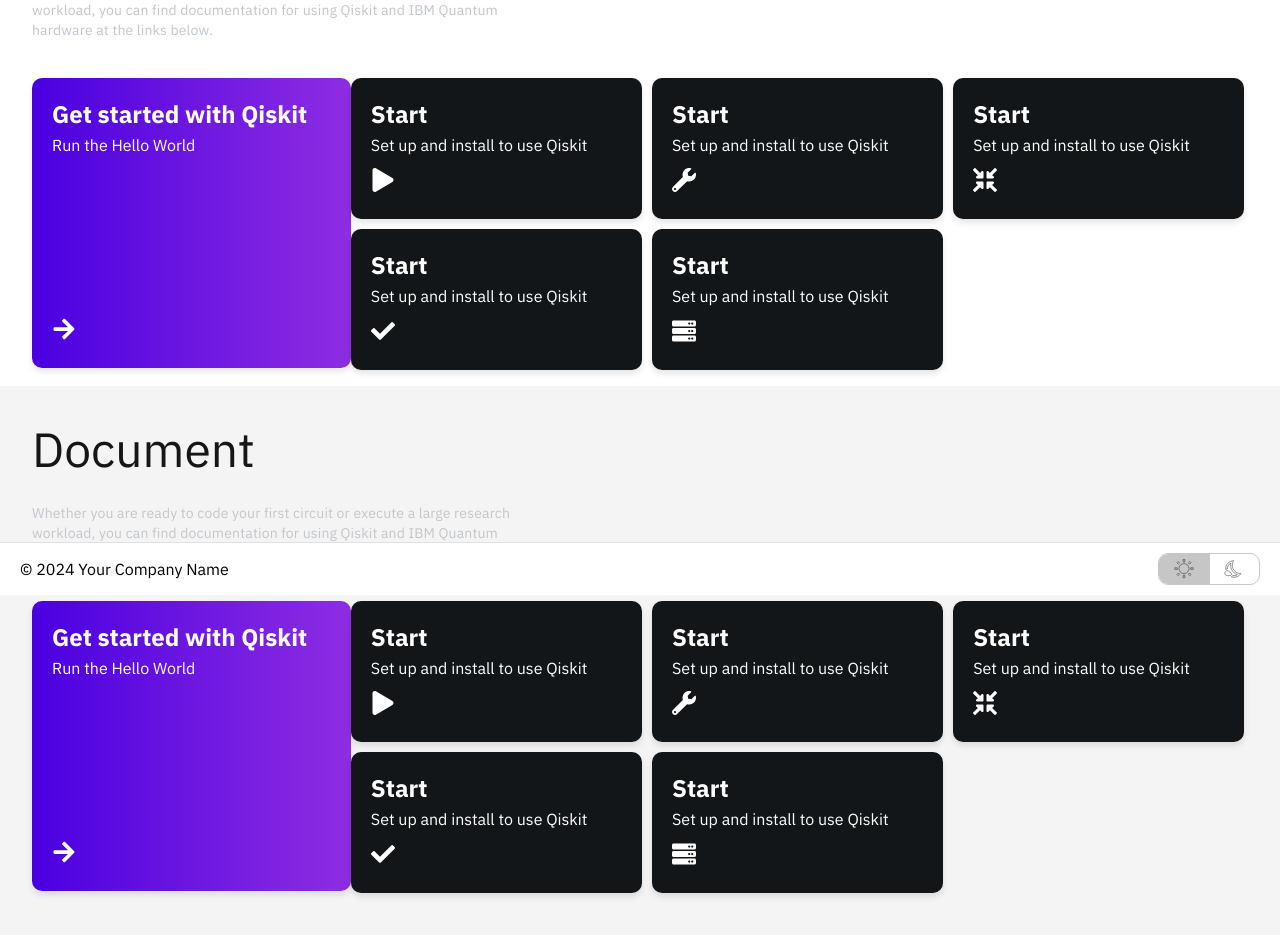
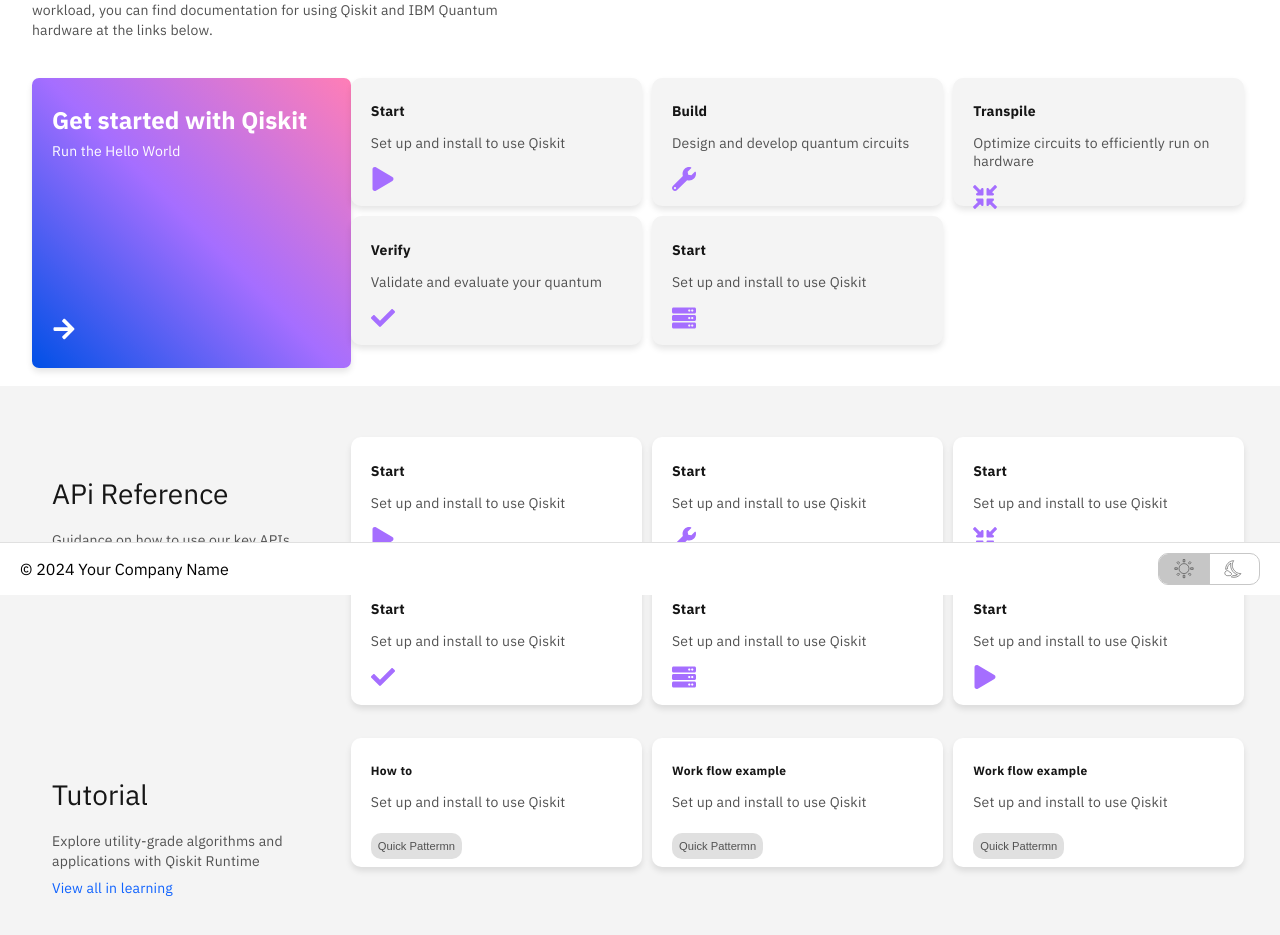
Before and after one commit to xleonplayz/LILYUI, a Next.js app: page /lab/document in a window 1280 px wide. Shown: the part 205-1140 px from the top of the page. Built offline with nearby package versions, Linux system fonts and the light colour scheme.

Commit message:
'docpagedone'

```diff
--- a/app/lab/document/page.tsx
+++ b/app/lab/document/page.tsx
@@ -4,139 +4,179 @@
 import Header from '../../../components/LabHeader';
 import Footer from '../../../components/Footer';
 import { useState } from 'react';
-// import { FaCopy, FaCheck, FaSync, FaCheckCircle, FaTimesCircle } from 'react-icons/fa'; // Häkchen und Kreuze
 import { useSelector } from 'react-redux';
-import { setLightTheme, setDarkTheme } from '../../../redux/slices/themesSlice';
+import { FaArrowRight, FaPlay, FaWrench, FaCompressArrowsAlt, FaCheck, FaServer } from 'react-icons/fa';
 
-import { FaArrowRight } from 'react-icons/fa';
-import { FaPlay, FaWrench, FaCompressArrowsAlt, FaCheck, FaServer } from 'react-icons/fa';
+import './style.css';
 
-import './style.css'
 const Container = styled.div`
   display: flex;
   flex-direction: column;
-  height: 150vh;
+  height: 160vh;
   width: 100%;
-  // background-color: #121619; /* Neue Hintergrundfarbe für Konsistenz */
   overflow-x: hidden;
+  padding:0;
+margin:0;
   background-color: ${({ theme }) => (theme === 'dark' ? '#21272a' : '#fff')};
   color: ${({ theme }) => (theme === 'dark' ? '#fff' : '#bbb')};
 `;
 
-const Main = styled.main`
+const Upper = styled.div`
+  display: block;
+  width: 95%;
+  margin: 20px auto;
+  background-color: ${({ theme }) => (theme === 'dark' ? '#21272a' : '#fff')};
+`;
 
-  }
+const Lower = styled.div`
+  display: block;
+  margin: 3% auto;
+  width: 100%;
+  height: 100%;
+  background-color: ${({ theme }) => (theme === 'dark' ? '#121619' : '#f4f4f4')};
+`;
+
+const LowerInner = styled.div`
+  width: 95%;
+  margin: 4% auto;
+`;
+// 21272a
+//
+const DocTitle = styled.h1`
+  font-weight: 300;
+  font-size: 3rem;
+  margin-bottom: 1.5rem;
+  color: ${({ theme }) => (theme === 'dark' ? '#f2f4f8' : '#161616')};
+`;
+
+const DocPara = styled.div`
+  font-size: 0.875rem;
+  line-height: 1.42857;
+  letter-spacing: 0.16px;
+  max-width: 500px;
+  font-weight: 400;
+  color: ${({ theme }) => (theme === 'dark' ? '#c1c7cd' : '#525252')};
+`;
+
+const ApiTitle = styled.h1`
+    font-size: 1.75rem;
+    font-weight: 400;
+    line-height: 1.28572;
+    width:100%;
+    letter-spacing: 0;
+  color: ${({ theme }) => (theme === 'dark' ? '#f2f4f8' : '#161616')};
 `;
 
 
+const TutTitle = styled.h1`
+  font-size: 1.75rem;
+font-weight: 400;
+line-height: 1.28572;
+letter-spacing: 0;
+  color: ${({ theme }) => (theme === 'dark' ? '#f2f4f8' : '#161616')};
+`;
 
 
-const Upper = styled.div`
-display:block;
-// margin:20px;
-width:95%;
-margin:20px auto;
+const ApiPara = styled.div`
+    font-size: .875rem;
+    line-height: 1.42857;
+    letter-spacing: .16px;
+
+  color: ${({ theme }) => (theme === 'dark' ? '#c1c7cd' : '#525252')};
+`;
+
+const ApiParaLink = styled.div`
+font-size: .875rem;
+line-height: 2.42857;
+letter-spacing: .16px;
+
+  color: ${({ theme }) => (theme === 'dark' ? '#0f62fe' : '#0f62fe')};
+`;
 
 
+const RightBoxApi = styled.div`
 
   background-color: ${({ theme }) => (theme === 'dark' ? '#21272a' : '#fff')};
 
+    &:hover{
 
+
+  background-color: ${({ theme }) => (theme === 'dark' ? '#2b3236' : '#e8e8e8')};
+  }
+`;
+const RightBoxDoc = styled.div`
+
+  background-color: ${({ theme }) => (theme === 'dark' ? '#121619' : '#f4f4f4')};
+    &:hover{
+
+
+  background-color: ${({ theme }) => (theme === 'dark' ? '#2b3236' : '#e8e8e8')};
+  }
 
 `;
 
 
+const RightBoxTut = styled.div`
 
-const Lower = styled.div`
-display:block;
-margin:3% auto;
-width:100%;
-// padding:20px;
-// margin:20px auto;
+  background-color: ${({ theme }) => (theme === 'dark' ? '#21272a' : '#fff')};
 
-height:80vh;
+  &:hover{
 
 
-  background-color: ${({ theme }) => (theme === 'dark' ? '#21272a' : '#f4f4f4')};
+  background-color: ${({ theme }) => (theme === 'dark' ? '#2b3236' : '#e8e8e8')};
+  }
+  h2{
+  color: ${({ theme }) => (theme === 'dark' ? '#c1c7cd' : '#161616')};}
+  p{
 
+  color: ${({ theme }) => (theme === 'dark' ? '#c1c7cd' : '#525252')};}
+  }
 
+  .arrow-icon{
+  button{
 
+  background-color: ${({ theme }) => (theme === 'dark' ? '#4d5358' : '#e0e0e0')};
+
+  color: ${({ theme }) => (theme === 'dark' ? '#fff' : '#525252')};}
+  }
+  }
 `;
-const LowerInner = styled.div`
-width:95%;
-margin:20px auto;
+
+const Apicontent = styled.div`
+
+h1{
+  color: ${({ theme }) => (theme === 'dark' ? '#c1c7cd' : '#161616')};}
+  p{
+
+  color: ${({ theme }) => (theme === 'dark' ? '#c1c7cd' : '#525252')};}
+  }
 `
 
+const DocContent = styled.div`
 
-const DocTitle = styled.h1`
+h1{
+  color: ${({ theme }) => (theme === 'dark' ? '#fff' : '#161616')};}
+  p{
 
-    font-weight: 300;
-
-    font-size: 3rem;
-
-    margin-bottom: 1.5rem;
-
-      color: ${({ theme }) => (theme === 'dark' ? '#f2f4f8' : '#161616')};
-
-
-`;
-const DocPara = styled.div`
-    font-size: .875rem;
-    line-height: 1.42857;
-    letter-spacing: .16px;
-
-    max-width: 500px;
-    font-weight: 400;
-
-
-
-
-      color: ${({ theme }) => (theme === 'dark' ? 'c1c7cd' : '#525252')};
-    color: #c1c7cd;
-
-
-
-`;
-const Box1 = styled.div`
-width:25%;
-    // background-size: 140% 140%;
-    // background-position: 50% 50%;
-        height: 200px;
-        background-color:blue;
-display:flex;
-flex-direction:column;
-justify-content:flex-start;
-margin-top:20px;
-
-`
-
-const InnerBox = styled.div`
-
-
-`
-const InnerEndBox = styled.div`
-postion:absolute;
-bottom:1px;
-
-
+  color: ${({ theme }) => (theme === 'dark' ? '#c1c7cd' : '#525252')};}
+  }
 `
 
 
 export default function HomePage() {
-
-
   const [activeTopNav, setActiveTopNav] = useState('home');
   const [activeSidebar, setActiveSidebar] = useState('docs');
 
-  const handleTopNavClick = (option: string) => {
+  const handleTopNavClick = (option) => {
     setActiveTopNav(option);
   };
 
-  const handleSidebarClick = (option: string) => {
+  const handleSidebarClick = (option) => {
     setActiveSidebar(option);
   };
 
   const theme = useSelector((state) => state.theme.theme);
+
   return (
     <Container theme={theme}>
       <Header
@@ -146,203 +186,209 @@
         onSidebarClick={handleSidebarClick}
       />
 
-
-      {/* <Main> */}
-
       <Upper theme={theme}>
-        <DocTitle theme={theme}>
-          Document
-        </DocTitle>
+        <DocTitle theme={theme}>Document</DocTitle>
         <DocPara theme={theme}>
           Whether you are ready to code your first circuit or execute a large research workload, you can find documentation for using Qiskit and IBM Quantum hardware at the links below.
         </DocPara>
 
-
-        {/* <Box1>
-
-            <InnerBox>
-              <h1> get Started with quick</h1>
-              <p>
-                run the hello world
-              </p>
-            </InnerBox>
-
-
-            <InnerEndBox>
-            <FaArrowRight className="arrow-icon" />
-            </InnerEndBox>
-          </Box1> */}
-
         <div className="main-boxdiv">
-
           <div className="info-box">
             <div className="text-content">
               <h1>Get started with Qiskit</h1>
               <p>Run the Hello World</p>
             </div>
-            <div className="arrow-icon">
+            <div className="arrow-iconz">
               <FaArrowRight />
             </div>
           </div>
 
-
-
-          <div className='right-box'>
-
-            <div className="right-info-box">
-              <div className="text-content">
+          <div className="right-box">
+            <RightBoxDoc className="right-info-box" theme={theme}>
+              <DocContent className="text-content-right" theme={theme}>
                 <h1>Start</h1>
-                <p>Set up and install  to use Qiskit</p>
-              </div>
+                <p>Set up and install to use Qiskit</p>
+              </DocContent>
               <div className="arrow-icon">
                 <FaPlay />
               </div>
+            </RightBoxDoc>
+
+            <RightBoxDoc className="right-info-box" theme={theme}>
+              <DocContent className="text-content-right" theme={theme}>
+                <h1>Build</h1>
+                <p>Design and develop quantum  circuits</p>
+              </DocContent>
+              <div className="arrow-icon">
+                <FaWrench />
+              </div>
+            </RightBoxDoc>
+
+            <RightBoxDoc className="right-info-box" theme={theme}>
+              <DocContent className="text-content-right" theme={theme}>
+                <h1>Transpile</h1>
+                <p>Optimize circuits to efficiently run on hardware</p>
+              </DocContent>
+              <div className="arrow-icon">
+                <FaCompressArrowsAlt />
+              </div>
+            </RightBoxDoc>
+
+            <RightBoxDoc className="right-info-box" theme={theme}>
+              <DocContent className="text-content-right" theme={theme}>
+                <h1>Verify</h1>
+                <p>Validate and evaluate  your quantum </p>
+              </DocContent>
+              <div className="arrow-icon">
+                <FaCheck />
+              </div>
+            </RightBoxDoc>
+
+            <RightBoxDoc className="right-info-box" theme={theme}>
+              <DocContent className="text-content-right" theme={theme}>
+                <h1>Start</h1>
+                <p>Set up and install to use Qiskit</p>
+              </DocContent>
+              <div className="arrow-icon">
+                <FaServer />
+              </div>
+            </RightBoxDoc>
+          </div>
+        </div>
+      </Upper>
+
+      <Lower theme={theme}>
+        <LowerInner>
+
+
+          <div className="main-boxdiv">
+            <div className="Api-box">
+              <ApiTitle theme={theme}>APi Reference </ApiTitle>
+              <ApiPara theme={theme}>
+                Guidance on how to use our key APIs
+              </ApiPara>
+            </div>
+
+            <div className="right-box">
+              <RightBoxApi className="right-info-box" theme={theme}>
+                <Apicontent className="text-content-right" theme={theme}>
+                  <h1>Start</h1>
+                  <p>Set up and install to use Qiskit</p>
+                </Apicontent>
+                <div className="arrow-icon">
+                  <FaPlay />
+                </div>
+              </RightBoxApi>
+
+              <RightBoxApi className="right-info-box" theme={theme}>
+                <Apicontent className="text-content-right" theme={theme}>
+                  <h1>Start</h1>
+                  <p>Set up and install to use Qiskit</p>
+                </Apicontent>
+                <div className="arrow-icon">
+                  <FaWrench />
+                </div>
+              </RightBoxApi>
+
+              <RightBoxApi className="right-info-box" theme={theme}>
+                <Apicontent className="text-content-right" theme={theme}>
+                  <h1>Start</h1>
+                  <p>Set up and install to use Qiskit</p>
+                </Apicontent>
+                <div className="arrow-icon">
+                  <FaCompressArrowsAlt />
+                </div>
+              </RightBoxApi>
+
+              <RightBoxApi className="right-info-box" theme={theme}>
+                <Apicontent className="text-content-right" theme={theme}>
+                  <h1>Start</h1>
+                  <p>Set up and install to use Qiskit</p>
+                </Apicontent>
+                <div className="arrow-icon">
+                  <FaCheck />
+                </div>
+              </RightBoxApi>
+
+              <RightBoxApi className="right-info-box" theme={theme}>
+                <Apicontent className="text-content-right" theme={theme}>
+                  <h1>Start</h1>
+                  <p>Set up and install to use Qiskit</p>
+                </Apicontent>
+                <div className="arrow-icon">
+                  <FaServer />
+                </div>
+              </RightBoxApi>
+              <RightBoxApi className="right-info-box" theme={theme}>
+                <Apicontent className="text-content-right" theme={theme}>
+                  <h1>Start</h1>
+                  <p>Set up and install to use Qiskit</p>
+                </Apicontent>
+                <div className="arrow-icon">
+                  <FaPlay />
+                </div>
+              </RightBoxApi>
             </div>
 
 
 
-            <div className="right-info-box">
-              <div className="text-content">
-                <h1>Start</h1>
-                <p>Set up and install  to use Qiskit</p>
+          </div>
+        </LowerInner>
+        <LowerInner>
+
+          <div className="main-boxdiv">
+
+            <div className="Api-box">
+              <TutTitle theme={theme}>Tutorial  </TutTitle>
+              <ApiPara theme={theme}>
+                Explore utility-grade algorithms and applications with Qiskit Runtime
+
+
+              </ApiPara>
+              <ApiParaLink theme={theme}>
+               View all in learning
+
+
+              </ApiParaLink>
+            </div>
+
+            <div className="right-box">
+              <RightBoxTut className="right-info-box" theme={theme}>
+                <div className="text-content-right">
+                  <h2>How to </h2>
+                  <p>Set up and install to use Qiskit</p>
                 </div>
                 <div className="arrow-icon">
-                <FaWrench />
+                  <button>Quick Pattermn</button>
                 </div>
-            </div>
+              </RightBoxTut>
 
-            <div className="right-info-box">
-              <div className="text-content">
-                <h1>Start</h1>
-                <p>Set up and install  to use Qiskit</p>
+              <RightBoxTut className="right-info-box" theme={theme}>
+                <div className="text-content-right">
+                  <h2>Work flow example</h2>
+                  <p>Set up and install to use Qiskit</p>
                 </div>
                 <div className="arrow-icon">
-                <FaCompressArrowsAlt />
+                  <button>Quick Pattermn</button>
                 </div>
-            </div>
+              </RightBoxTut>
 
-            <div className="right-info-box">
-              <div className="text-content">
-                <h1>Start</h1>
-                <p>Set up and install  to use Qiskit</p>
+              <RightBoxTut className="right-info-box" theme={theme}>
+                <div className="text-content-right">
+                  <h2>Work flow example</h2>
+                  <p>Set up and install to use Qiskit</p>
                 </div>
                 <div className="arrow-icon">
-                <FaCheck />
+                  <button>Quick Pattermn</button>
                 </div>
-            </div>
-            <div className="right-info-box">
-              <div className="text-content">
-                <h1>Start</h1>
-                <p>Set up and install  to use Qiskit</p>
-              </div>
-              <div className="arrow-icon">
-                <FaServer />
-              </div>
-            </div>
-          </div>
-        </div>
-
-      </Upper>
+              </RightBoxTut>
 
 
 
-
-      <Lower theme={theme}>
-        <LowerInner>
-          <DocTitle theme={theme}>
-            Document
-          </DocTitle>
-          <DocPara theme={theme}>
-            Whether you are ready to code your first circuit or execute a large research workload, you can find documentation for using Qiskit and IBM Quantum hardware at the links below.
-          </DocPara>
-
-
-          {/* <Box1>
-
-            <InnerBox>
-              <h1> get Started with quick</h1>
-              <p>
-                run the hello world
-              </p>
-            </InnerBox>
-
-
-            <InnerEndBox>
-            <FaArrowRight className="arrow-icon" />
-            </InnerEndBox>
-          </Box1> */}
-
-          <div className="main-boxdiv">
-
-            <div className="info-box">
-              <div className="text-content">
-                <h1>Get started with Qiskit</h1>
-                <p>Run the Hello World</p>
-              </div>
-              <div className="arrow-icon">
-                <FaArrowRight />
-              </div>
-            </div>
-
-
-
-            <div className='right-box'>
-
-              <div className="right-info-box">
-                <div className="text-content">
-                  <h1>Start</h1>
-                  <p>Set up and install  to use Qiskit</p>
-                </div>
-                <div className="arrow-icon">
-                  <FaPlay />
-                </div>
-              </div>
-
-
-
-              <div className="right-info-box">
-                <div className="text-content">
-                  <h1>Start</h1>
-                  <p>Set up and install  to use Qiskit</p>
-                </div>
-                <div className="arrow-icon">
-                  <FaWrench />
-                </div>
-              </div>
-
-              <div className="right-info-box">
-                <div className="text-content">
-                  <h1>Start</h1>
-                  <p>Set up and install  to use Qiskit</p>
-                </div>
-                <div className="arrow-icon">
-                  <FaCompressArrowsAlt />
-                </div>
-              </div>
-
-              <div className="right-info-box">
-                <div className="text-content">
-                  <h1>Start</h1>
-                  <p>Set up and install  to use Qiskit</p>
-                </div>
-                <div className="arrow-icon">
-                  <FaCheck />
-                </div>
-              </div>
-              <div className="right-info-box">
-                <div className="text-content">
-                  <h1>Start</h1>
-                  <p>Set up and install  to use Qiskit</p>
-                </div>
-                <div className="arrow-icon">
-                  <FaServer />
-                </div>
-              </div>
             </div>
           </div>
         </LowerInner>
       </Lower>
-      {/* </Main> */}
       <Footer />
     </Container>
   );
--- a/app/lab/document/style.css
+++ b/app/lab/document/style.css
@@ -3,16 +3,29 @@
   display: flex;
   flex-direction: column;
   justify-content: space-between;
-  background: linear-gradient(to right, #4a00e0, #8e2de2);
+  background: linear-gradient(45deg, #0050e6, #a56eff, #ff7eb6);
   width: 23%;
   height: 100%;
   padding: 20px;
-  border-radius: 10px;
+  border-radius: 7px;
   color: white;
 
   box-shadow: 0 4px 6px rgba(0, 0, 0, 0.1);
 }
 
+
+.Api-box {
+  display: flex;
+  flex-direction: column;
+  justify-content: flex-start;
+  /* gap: 20px; */
+  width: 23%;
+  /* height: 100%; */
+  padding: 20px;
+  border-radius: 10px;
+  /* color: white; */
+
+}
 .right-info-box {
   display: flex;
   flex-direction: column;
@@ -20,28 +33,67 @@
   background: #121619;
   width: 28%;
 
-  height: 40.5%;
-  padding: 20px;
+  height: 39.5%;
+  padding: 15px 20px ;
   border-radius: 10px;
-  color: white;
+  /* color: white; */
   /* margin-top:5%; */
   box-shadow: 0 4px 6px rgba(0, 0, 0, 0.1);
 }
 
 .text-content h1 {
-  margin: 0;
   font-size: 1.5rem;
+  line-height: 0.5;
 }
 
 
 .text-content p {
-  margin: 5px 0 0;
-  font-size: 1rem;
+  font-size: .875rem;
+  line-height: 1.42857;
+  letter-spacing: .16px;
+
 }
 
+.text-content-right h1 {
+  font-size: .875rem;
+  font-weight: 600;
+  line-height: 1.28572;
+  letter-spacing: .16px;
+}
+
+.text-content-right h2{
+  font-size: .75rem;
+  line-height: 1.3333;
+  letter-spacing: .32px;
+  /* color:#525252 */
+}
+
+.text-content-right p {
+  font-size: .875rem;
+  /* line-height: 1.42857; */
+  letter-spacing: .16px;
+  /* color:#525252; */
+}
+
+
+.arrow-iconz{
+  align-self: flex-start;
+  font-size: 1.5rem;
+  color: #fff;
+}
 .arrow-icon {
   align-self: flex-start;
   font-size: 1.5rem;
+  color: #a56eff;
+}
+.arrow-icon button{
+  padding:7px;
+  border-radius: 10px;
+  font-size: 0.7rem !important;
+
+border: none;
+color: #fff;
+  /* background-color: #4d5358; */
 }
 
 .main-boxdiv {
```
Lines whose indentation alone changed are shown as unchanged.
